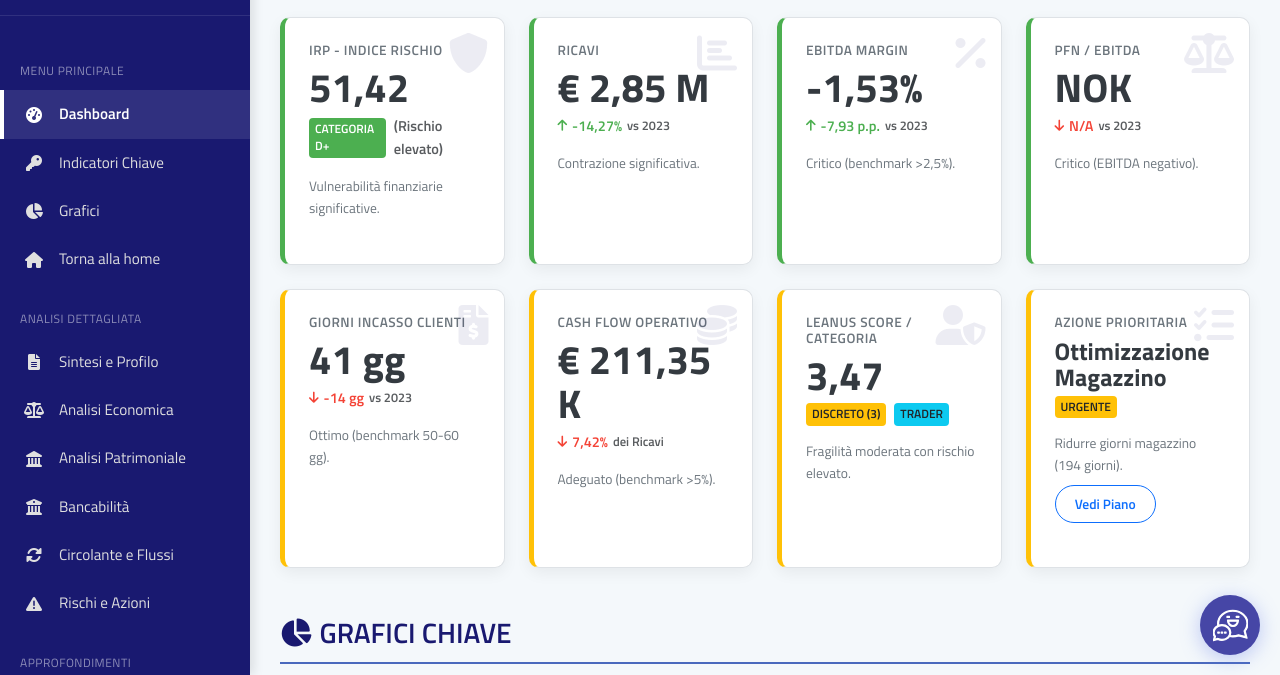
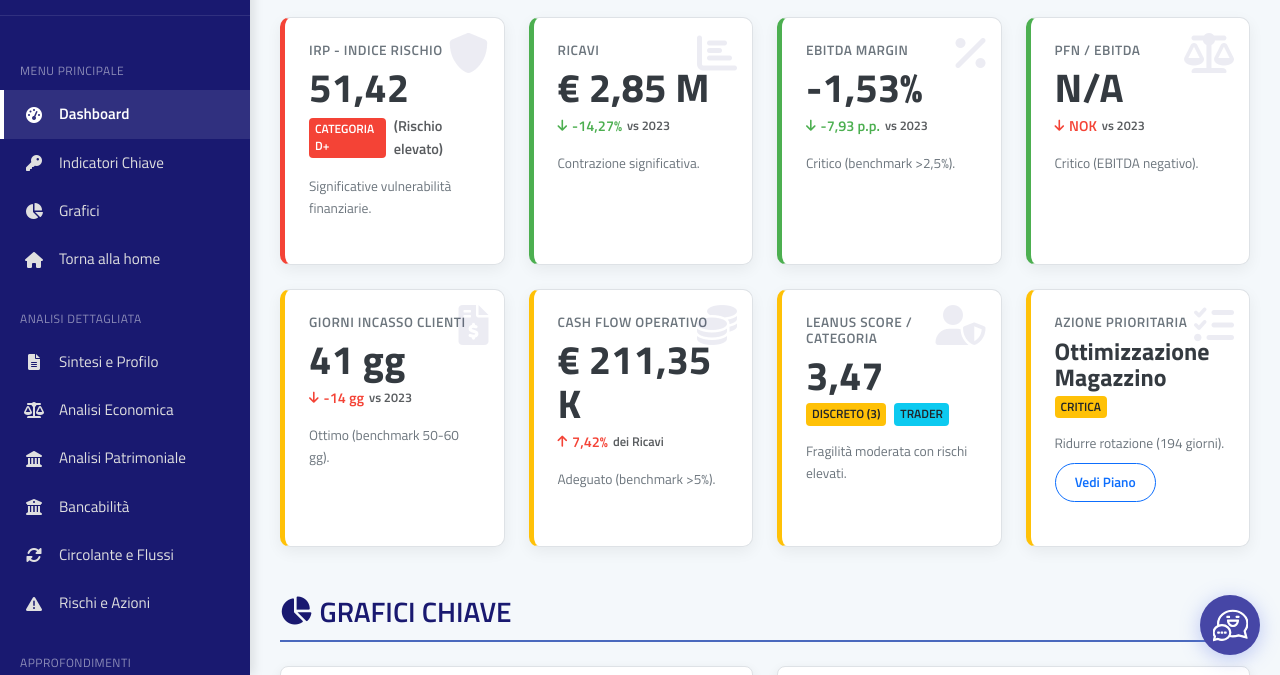
Before and after one commit to Scan360AI/varoli_scan, a plain HTML site: page dashboard_v2.html in a window 1280 px wide. Shown: the part 125-800 px from the top of the page. Drawn offline with nearby package versions, Linux system fonts and the light colour scheme.

Commit message:
Refactor KPI cards and update financial data
Updated KPI card styles, values, and descriptions for IRP, Ricavi, EBITDA Margin, PFN/EBITDA, and Cash Flow. Adjusted chart data for PFN/EBITDA.

```diff
--- a/dashboard_v2.html
+++ b/dashboard_v2.html
@@ -146,15 +146,15 @@
                      <!-- KPI Card: IRP -->
                      <div class="col-xl-3 col-md-6 mb-4">
                          <!-- Updated IRP -->
-                         <div class="kpi-card-v2 border-left-success">
+                         <div class="kpi-card-v2 border-left-danger">
                               <i class="fas fa-shield-alt kpi-icon-modern-bg"></i>
                               <h4 class="card-title-modern">IRP - Indice Rischio</h4>
                               <div class="kpi-value-modern">51,42</div> <!-- Updated IRP Value -->
                              <div class="kpi-trend-modern">
-                                 <span class="status-badge bg-success">Categoria D+</span> <!-- Updated IRP Category -->
+                                 <span class="status-badge bg-danger">Categoria D+</span> <!-- Updated IRP Category -->
                                  <span class="text-muted ms-2">(Rischio elevato)</span>
                              </div>
-                             <p class="kpi-description-modern">Vulnerabilità finanziarie significative.</p> <!-- Updated description -->
+                             <p class="kpi-description-modern">Significative vulnerabilità finanziarie.</p> <!-- Updated description -->
                          </div>
                      </div>
                      <!-- KPI Card: Ricavi -->
@@ -165,7 +165,7 @@
                               <h4 class="card-title-modern">Ricavi</h4>
                               <div class="kpi-value-modern">€ 2,85 M</div> <!-- Updated Ricavi Value -->
                              <div class="kpi-trend-modern trend-up">
-                                 <i class="fas fa-arrow-up trend-icon"></i>
+                                 <i class="fas fa-arrow-down trend-icon"></i>
                                  <span class="trend-value">-14,27%</span> <span class="text-muted small">vs 2023</span> <!-- Updated trend value -->
                              </div>
                              <p class="kpi-description-modern">Contrazione significativa.</p> <!-- Updated description -->
@@ -179,7 +179,7 @@
                               <h4 class="card-title-modern">EBITDA Margin</h4>
                               <div class="kpi-value-modern">-1,53%</div> <!-- Updated EBITDA Margin Value -->
                               <div class="kpi-trend-modern trend-up">
-                                 <i class="fas fa-arrow-up trend-icon"></i>
+                                 <i class="fas fa-arrow-down trend-icon"></i>
                                  <span class="trend-value">-7,93 p.p.</span> <span class="text-muted small">vs 2023</span> <!-- Updated trend value -->
                               </div>
                              <p class="kpi-description-modern">Critico (benchmark >2,5%).</p> <!-- Updated description -->
@@ -191,10 +191,10 @@
                           <div class="kpi-card-v2 border-left-success">
                                <i class="fas fa-balance-scale kpi-icon-modern-bg"></i>
                                <h4 class="card-title-modern">PFN / EBITDA</h4>
-                               <div class="kpi-value-modern">NOK</div> <!-- Updated PFN/EBITDA Value -->
+                               <div class="kpi-value-modern">N/A</div> <!-- Updated PFN/EBITDA Value -->
                                <div class="kpi-trend-modern trend-down">
                                   <i class="fas fa-arrow-down trend-icon"></i>
-                                  <span class="trend-value">N/A</span> <span class="text-muted small">vs 2023</span>
+                                  <span class="trend-value">NOK</span> <span class="text-muted small">vs 2023</span>
                                </div>
                               <p class="kpi-description-modern">Critico (EBITDA negativo).</p> <!-- Updated description -->
                           </div>
@@ -221,7 +221,7 @@
                                 <h4 class="card-title-modern">Cash Flow Operativo</h4>
                                 <div class="kpi-value-modern">€ 211,35 K</div> <!-- Updated Cash Flow Value -->
                                 <div class="kpi-trend-modern trend-down">
-                                   <i class="fas fa-arrow-down trend-icon"></i>
+                                   <i class="fas fa-arrow-up trend-icon"></i>
                                    <span class="trend-value">7,42%</span> <span class="text-muted small">dei Ricavi</span> <!-- Updated trend value -->
                                 </div>
                                <p class="kpi-description-modern">Adeguato (benchmark >5%).</p> <!-- Updated description -->
@@ -238,7 +238,7 @@
                                        <span class="status-badge bg-warning me-2">Discreto (3)</span> <!-- Updated Leanus Score Category -->
                                        <span class="status-badge bg-info">TRADER</span> <!-- Updated Leanus Category -->
                                   </div>
-                                 <p class="kpi-description-modern">Fragilità moderata con rischio elevato.</p> <!-- Updated description -->
+                                 <p class="kpi-description-modern">Fragilità moderata con rischi elevati.</p> <!-- Updated description -->
                               </div>
                           </div>
                           <!-- KPI Card: Prossime Azioni -->
@@ -249,9 +249,9 @@
                                    <h4 class="card-title-modern">Azione Prioritaria</h4>
                                    <div class="kpi-value-modern" style="font-size: 1.5rem;">Ottimizzazione Magazzino</div> <!-- Updated Text -->
                                    <div class="kpi-trend-modern">
-                                        <span class="status-badge bg-warning">Urgente</span>
+                                        <span class="status-badge bg-warning">Critica</span>
                                    </div>
-                                  <p class="kpi-description-modern">Ridurre giorni magazzino (194 giorni).</p> <!-- Updated description -->
+                                  <p class="kpi-description-modern">Ridurre rotazione (194 giorni).</p> <!-- Updated description -->
                                    <!-- Updated link target -->
                                    <a href="report/parte6_rischi-raccomandazioni.html" class="btn btn-outline-primary btn-sm btn-pill mt-2">Vedi Piano</a>
                                </div>
@@ -318,7 +318,7 @@
         const revenueData = [3.722, 3.324, 2.850]; // Milioni di €
         const ebitdaData = [196.510, 213.142, -43.535]; // Migliaia di €
         const ebitdaMarginData = [5.3, 6.4, -1.53]; // Percentuali
-        const pfnEbitdaData = [2.10, 1.58, -21.12]; // Rapporto PFN/EBITDA
+        const pfnEbitdaData = [2.10, 1.58, null]; // Rapporto PFN/EBITDA
         const years = ['2022', '2023', '2024'];
 
         // Grafico 1: Trend Economico e Margine
@@ -418,8 +418,8 @@
                 datasets: [{
                     label: 'PFN/EBITDA',
                     data: pfnEbitdaData,
-                    backgroundColor: pfnEbitdaData.map(val => val < 0 ? 'rgba(220, 53, 69, 0.8)' : 'rgba(255, 193, 7, 0.8)'),
-                    borderColor: pfnEbitdaData.map(val => val < 0 ? 'rgba(220, 53, 69, 1)' : 'rgba(255, 193, 7, 1)'),
+                    backgroundColor: pfnEbitdaData.map(val => val < 0 ? 'rgba(40, 167, 69, 0.8)' : 'rgba(220, 53, 69, 0.8)'),
+                    borderColor: pfnEbitdaData.map(val => val < 0 ? 'rgba(40, 167, 69, 1)' : 'rgba(220, 53, 69, 1)'),
                     borderWidth: 1
                 }]
             },
@@ -452,8 +452,8 @@
                             display: true,
                             text: 'PFN/EBITDA'
                         },
-                        min: -25,
-                        max: 5,
+                        min: 0,
+                        max: 3,
                         plugins: {
                             annotation: {
                                 annotations: {
```
